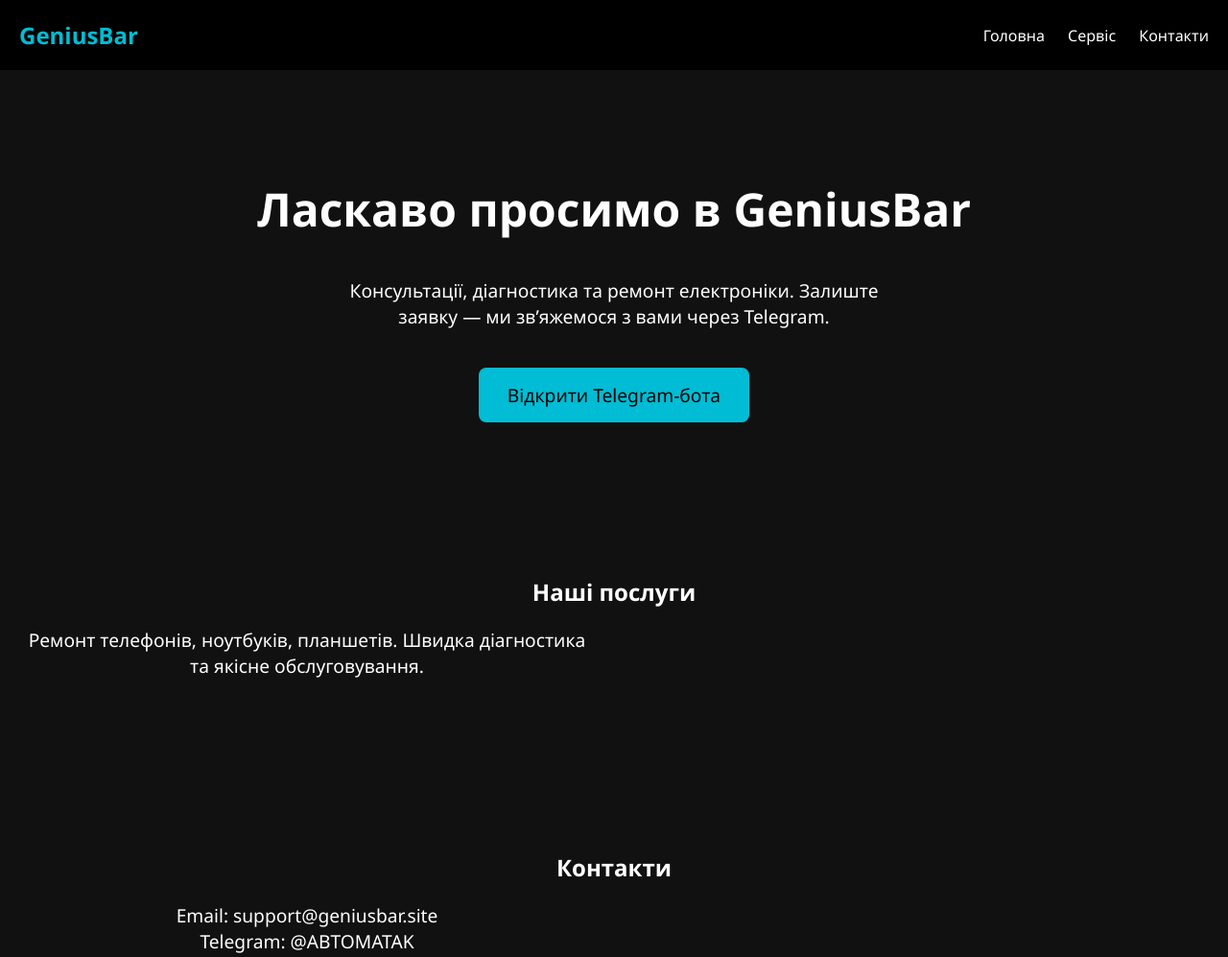
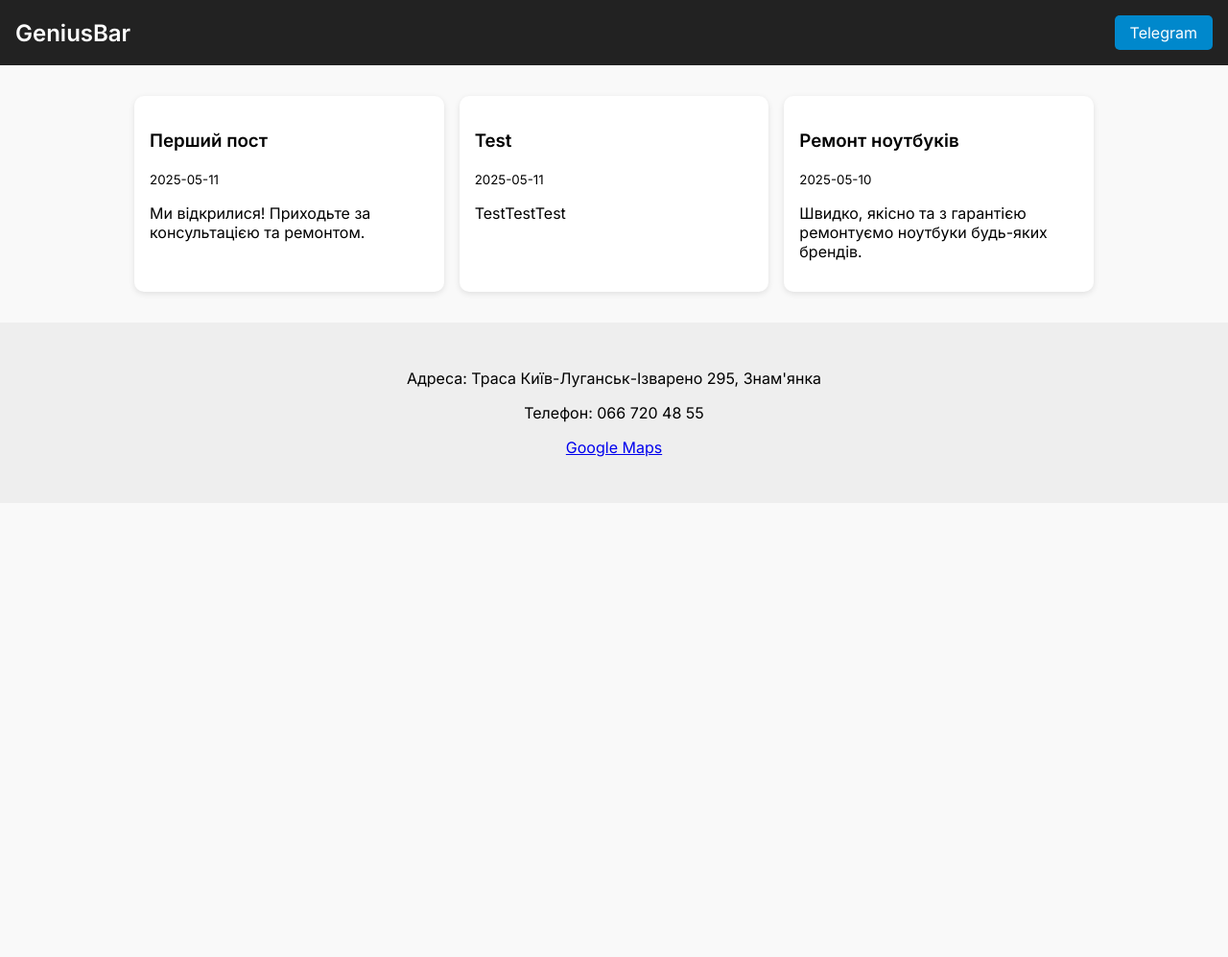
Before and after one commit to DmytroOnopa/geniusbar.site, a plain HTML site: page index.html in a window 1280 px wide. Shown: the top 997 px of the page at 96% size. After the commit the page ends 800 px from the top, so only its background shows below. Drawn offline with Linux system fonts and the light colour scheme.

Commit message:
Оновлення статей

```diff
--- a/articles.json
+++ b/articles.json
@@ -8,5 +8,11 @@
     "title": "Ремонт ноутбуків",
     "content": "Швидко, якісно та з гарантією ремонтуємо ноутбуки будь-яких брендів.",
     "date": "2025-05-10"
+  },
+  {
+    "title": "Test",
+    "content": "TestTestTest",
+    "date": "2025-05-11",
+    "author": "Dmytro Epifanov /"
   }
 ]
--- a/index.html
+++ b/index.html
@@ -1,103 +1,54 @@
+
 <!DOCTYPE html>
 <html lang="uk">
 <head>
     <meta charset="UTF-8">
     <meta name="viewport" content="width=device-width, initial-scale=1.0">
     <title>GeniusBar</title>
+    <link href="https://fonts.googleapis.com/css2?family=Inter:wght@400;600&display=swap" rel="stylesheet">
     <style>
-    body {
-      margin: 0;
-      font-family: 'Segoe UI', sans-serif;
-      background-color: #111;
-      color: #fff;
-    }
-    header {
-      background-color: #000;
-      padding: 20px;
-      display: flex;
-      justify-content: space-between;
-      align-items: center;
-    }
-    .logo {
-      font-size: 1.5em;
-      font-weight: bold;
-      color: #00bcd4;
-    }
-    nav a {
-      color: #fff;
-      text-decoration: none;
-      margin-left: 20px;
-      font-weight: 500;
-    }
-    nav a:hover {
-      text-decoration: underline;
-    }
-    main {
-      display: flex;
-      flex-direction: column;
-      align-items: center;
-      justify-content: center;
-      padding: 80px 20px;
-      text-align: center;
-    }
-    h1 {
-      font-size: 3em;
-      margin-bottom: 20px;
-    }
-    p {
-      font-size: 1.2em;
-      margin-bottom: 40px;
-      max-width: 600px;
-    }
-    .button {
-      background-color: #00bcd4;
-      color: #000;
-      padding: 15px 30px;
-      font-size: 1.2em;
-      border: none;
-      border-radius: 8px;
-      text-decoration: none;
-      transition: background-color 0.3s;
-    }
-    .button:hover {
-      background-color: #0097a7;
-    }
-    footer {
-      text-align: center;
-      padding: 30px;
-      font-size: 0.9em;
-      color: #777;
-    }
+        body { font-family: 'Inter', sans-serif; margin: 0; padding: 0; background: #f9f9f9; }
+        header { background: #222; color: #fff; padding: 1rem; display: flex; justify-content: space-between; align-items: center; }
+        .logo { font-size: 1.5rem; font-weight: bold; }
+        .tg-button { background: #0088cc; color: white; padding: 0.5rem 1rem; border-radius: 5px; text-decoration: none; }
+        .container { padding: 2rem; max-width: 1000px; margin: auto; }
+        .articles { display: grid; gap: 1rem; grid-template-columns: repeat(auto-fit, minmax(280px, 1fr)); }
+        article { background: white; padding: 1rem; border-radius: 10px; box-shadow: 0 2px 6px rgba(0,0,0,0.1); }
+        footer { padding: 2rem; background: #eee; text-align: center; }
     </style>
 </head>
 <body>
 <header>
     <div class="logo">GeniusBar</div>
-    <nav>
-      <a href="#home">Головна</a>
-      <a href="#service">Сервіс</a>
-      <a href="#contacts">Контакти</a>
-    </nav>
+    <a class="tg-button" href="https://t.me/YOUR_BOT_USERNAME">Telegram</a>
 </header>
+<div class="container">
+    <section class="articles">
 
-  <main id="home">
-    <h1>Ласкаво просимо в GeniusBar</h1>
-    <p>Консультації, діагностика та ремонт електроніки. Залиште заявку — ми зв’яжемося з вами через Telegram.</p>
-    <a class="button" href="https://t.me/theOpenRobot" target="_blank">Відкрити Telegram-бота</a>
-  </main>
+        <article>
+            <h3>Перший пост</h3>
+            <small>2025-05-11</small>
+            <p>Ми відкрилися! Приходьте за консультацією та ремонтом.</p>
+        </article>
 
-  <section id="service" style="padding: 60px 20px; text-align: center;">
-    <h2>Наші послуги</h2>
-    <p>Ремонт телефонів, ноутбуків, планшетів. Швидка діагностика та якісне обслуговування.</p>
+        <article>
+            <h3>Test</h3>
+            <small>2025-05-11</small>
+            <p>TestTestTest</p>
+        </article>
+
+        <article>
+            <h3>Ремонт ноутбуків</h3>
+            <small>2025-05-10</small>
+            <p>Швидко, якісно та з гарантією ремонтуємо ноутбуки будь-яких брендів.</p>
+        </article>
+
     </section>
-
-  <section id="contacts" style="padding: 60px 20px; text-align: center;">
-    <h2>Контакти</h2>
-    <p>Email: support@geniusbar.site<br>Telegram: @ABTOMATAK</p>
-  </section>
-
+</div>
 <footer>
-    © 2025 GeniusBar. Всі права захищені.
+    <p>Адреса: Траса Київ-Луганськ-Ізварено 295, Знам'янка</p>
+    <p>Телефон: 066 720 48 55</p>
+    <p><a href='https://maps.app.goo.gl/AvtdZg32ub6cXANY8' target='_blank'>Google Maps</a></p>
 </footer>
 </body>
 </html>
```
Lines whose indentation alone changed are shown as unchanged.
